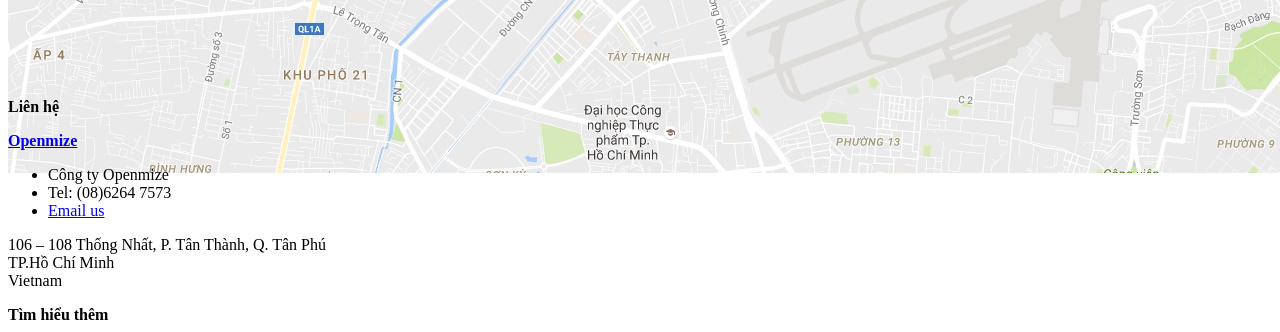
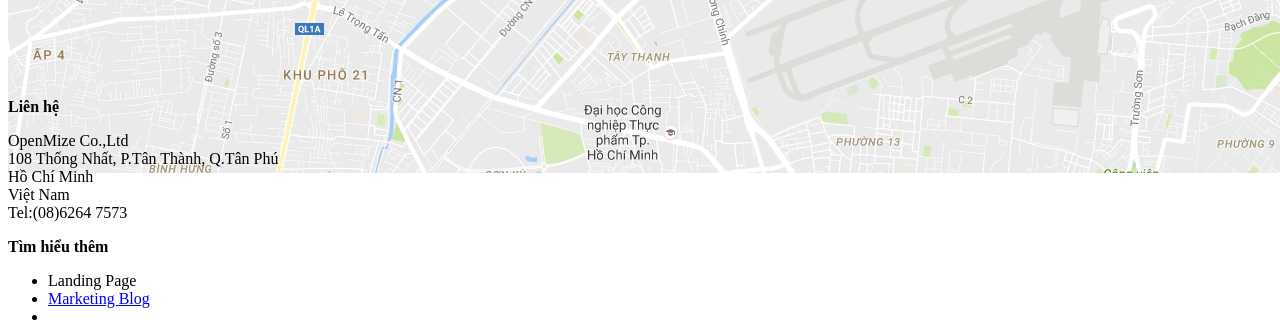
Before and after one commit to minh-vu/bongdenduoimuoi, a plain HTML site: page index.html in a window 1280 px wide. Shown: the part 2040-2372 px from the top of the page. Drawn offline with Linux system fonts and the light colour scheme; a script that the page names is missing.

Commit message:
vcard itemdrop

```diff
--- a/index.html
+++ b/index.html
@@ -362,7 +362,7 @@
             <p><b>Liên hệ</b></p>
 
             <!-- ============= VCARD ============== -->
-            <div itemscope itemtype="http://schema.org/LocalBusiness">
+            <!-- <div itemscope itemtype="http://schema.org/LocalBusiness">
                 <meta itemprop="description" content="Đuỗi muỗi hiệu quả với bóng đèn đuổi muỗi phân phối bởi Openmize. Bong den duoi muoi Thailand chất lượng tốt nhất trên thị trường ">
                 <link itemprop="url" href="http://bongdenduoimuoi.openmize.com" rel="author"/>
                 <a itemprop="url" href="http://bongdenduoimuoi.openmize.com">
@@ -373,14 +373,24 @@
                     <li class="tel">Tel: (08)6264 7573</li>
                     <li class="fn"><a href="mailto:haitd@openmize.com">Email us</a></li>
                 </ul>
-                </div>
-                <div itemprop="address" itemscope itemtype="http://schema.org/PostalAddress">
+                </div> -->
+               <!--  <div itemprop="address" itemscope itemtype="http://schema.org/PostalAddress">
                     <span itemprop="streetAddress" style="display:block;">106 – 108 Thống Nhất, P. Tân Thành, Q. Tân Phú</span>
                     <div>
                         <span itemprop="addressLocality" style="display:block;">TP.Hồ Chí Minh</span>
                     </div>
                     <span itemprop="addressCountry" style="display:block;">Vietnam</span>
+                </div> -->
+				<div itemscope itemtype="http://schema.org/Organization">
+                <span itemprop="name">OpenMize Co.,Ltd</span><br>
+                <div itemprop="address" itemscope itemtype="http://schema.org/PostalAddress">
+                    <span itemprop="streetAddress">108 Thống Nhất, P.Tân Thành, Q.Tân Phú</span><br>
+                    <span itemprop="addressLocality">Hồ Chí Minh</span><br>
+                    <span itemprop="addressRegion">Việt Nam</span>
+                    <span itemprop="postalCode"></span>
                 </div>
+                <span itemprop="telephone">Tel:(08)6264 7573</span>
+            </div>
        </div>
         <div class="col s12 m3">
             <p><b>Tìm hiểu thêm</b></p>
```
